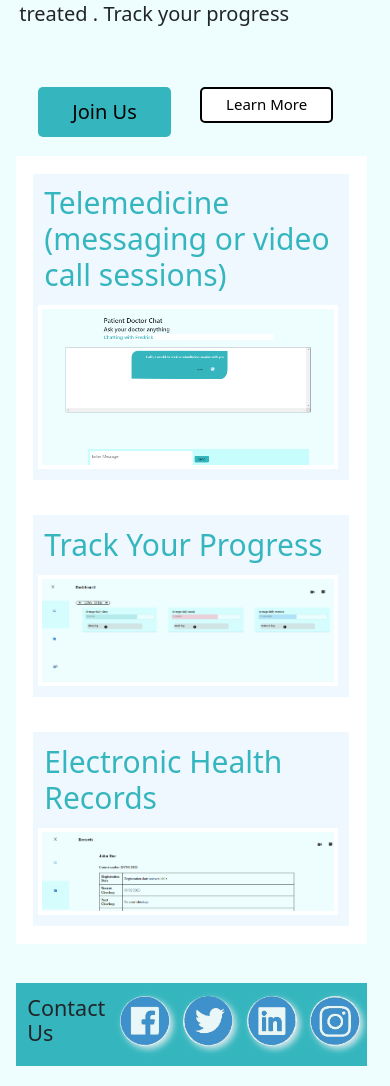
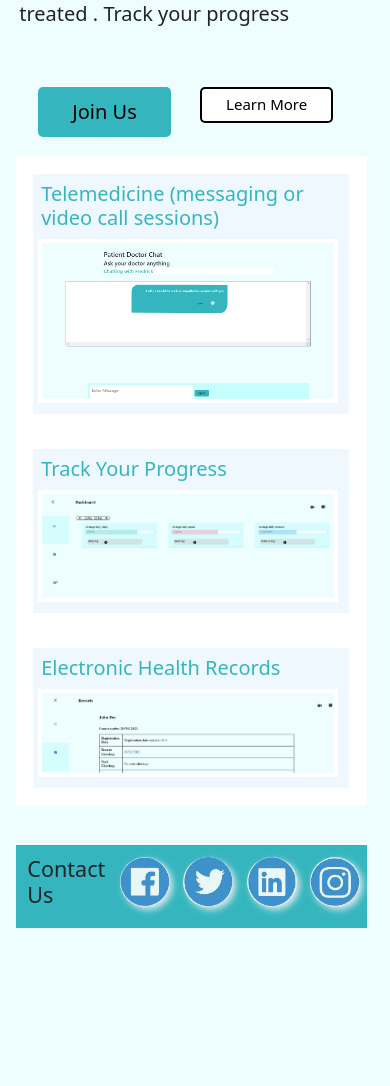
Before and after one commit to Sylvia-Rwenyo/e-Tiba, a PHP site: page / in a window 390 px wide. Shown: the part 308-1394 px from the top of the page. After the commit the page ends 1236 px from the top, so only its background shows below. Run offline with PHP 8.4, Linux system fonts and the light colour scheme; some libraries are stand-ins or nearby versions.

Commit message:
changed font

```diff
--- a/style.css
+++ b/style.css
@@ -276,6 +276,15 @@
 @media screen and (max-width:500px) {
     .services-mini-div {
         margin: 5%;
+        font-size: 10px;
+    }
+    .services-mini-div h4{
+        margin: 1%;
+        font-size: 20px;
+    }
+    .services-mini-div h5{
+        margin: 1%;
+        font-size: 10px;
     }
 }
 #join-us .popuplinks{
```
